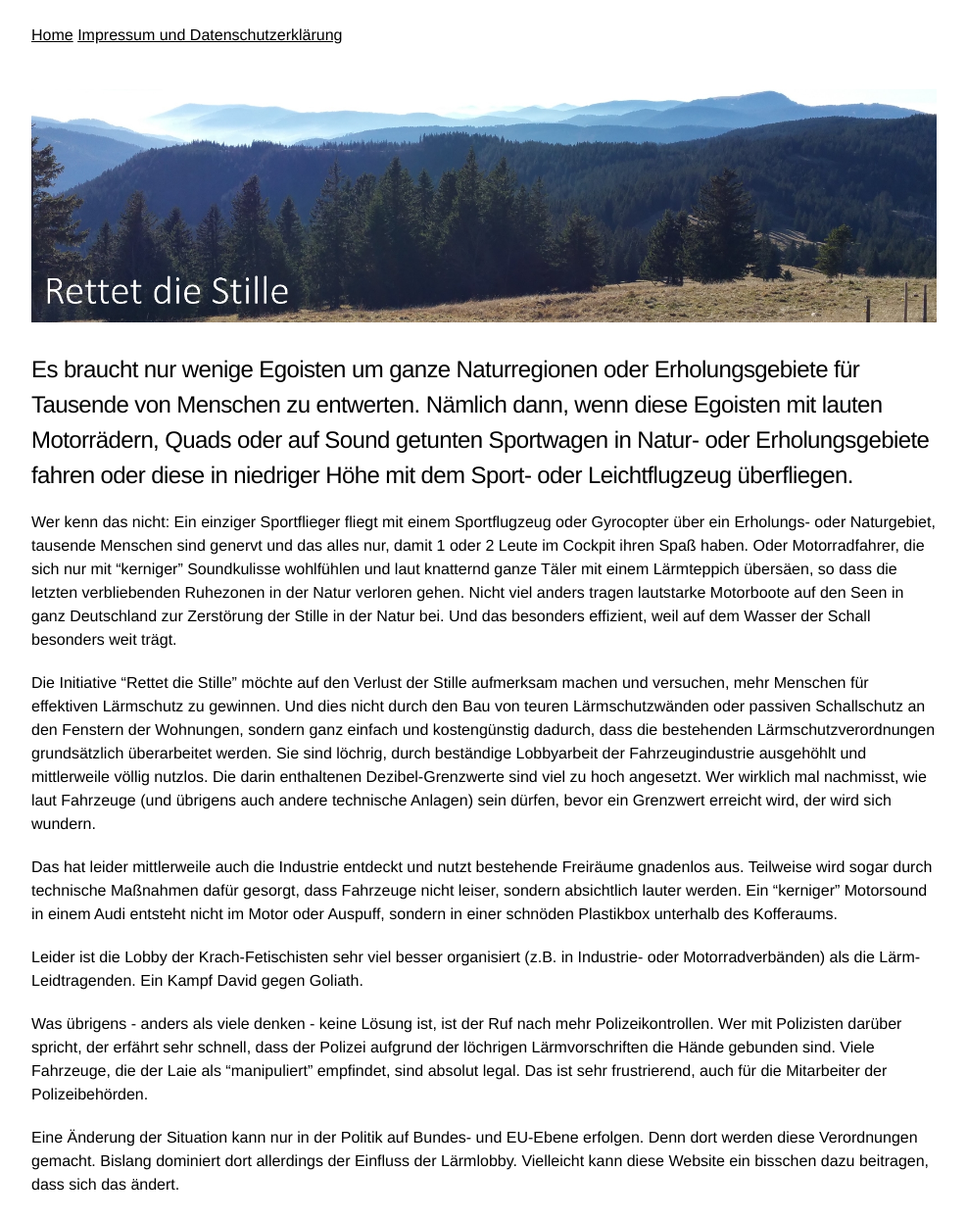
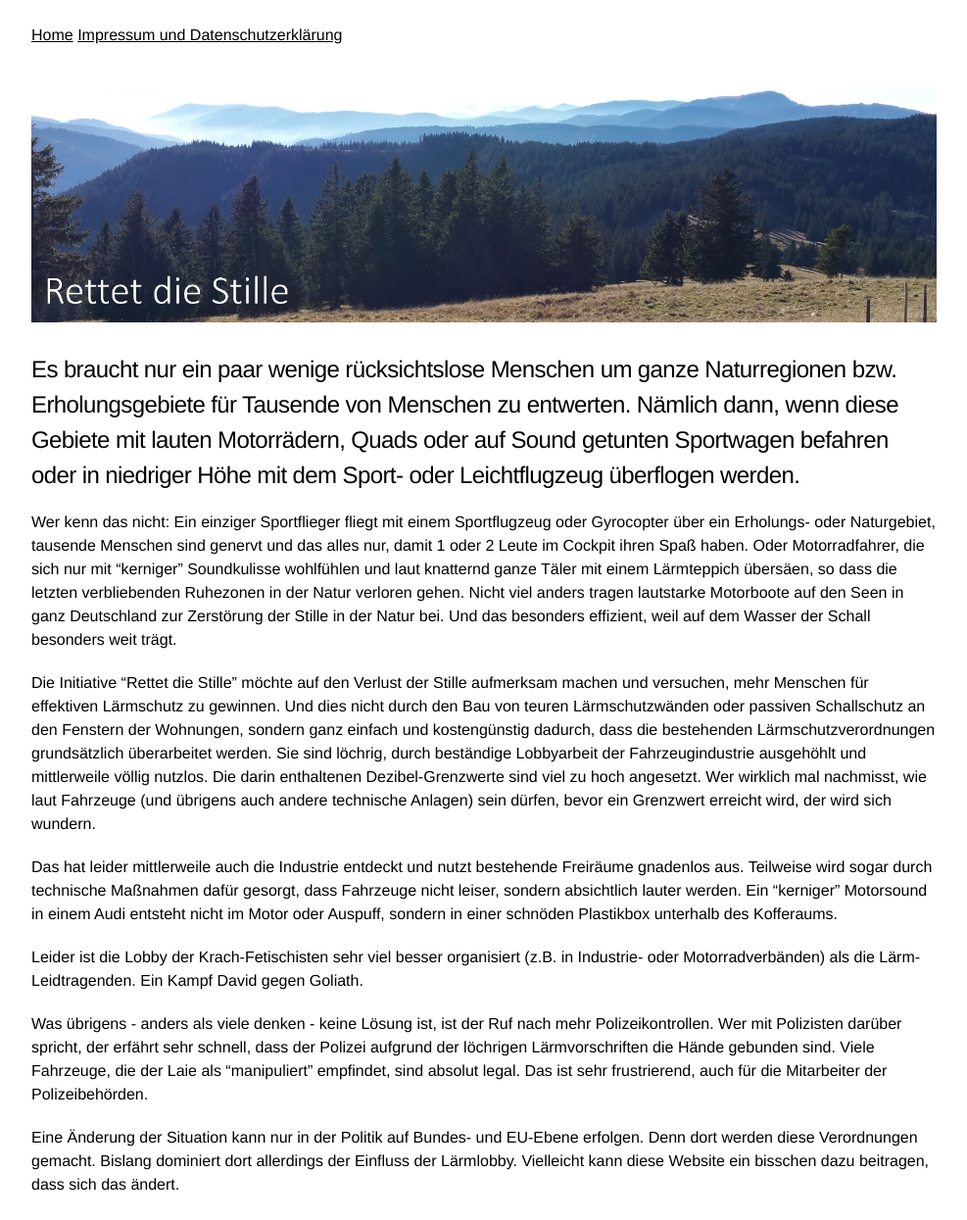
Before and after one commit to rettet-die-stille/rettet-die-stille.github.io, a Jekyll site: the page built from index.md, in a window 1280 px wide. Shown: the whole page at 98% size, without its empty margins (146-1133 px from the left). Built offline with Jekyll 4.4.1, drawn with Linux system fonts in a browser that asks for light colours.

Commit message:
Update index.md

```diff
--- a/index.md
+++ b/index.md
@@ -3,7 +3,7 @@ layout: default
 ---
 ![Intro](assets/images/schwarzwald3.jpg)
 
-## Es braucht nur wenige Egoisten um ganze Naturregionen oder Erholungsgebiete für Tausende von Menschen zu entwerten. Nämlich dann, wenn diese Egoisten mit lauten Motorrädern, Quads oder auf Sound getunten Sportwagen in Natur- oder Erholungsgebiete fahren oder diese in niedriger Höhe mit dem Sport- oder Leichtflugzeug überfliegen.
+## Es braucht nur ein paar wenige rücksichtslose Menschen um ganze Naturregionen bzw. Erholungsgebiete für Tausende von Menschen zu entwerten. Nämlich dann, wenn diese Gebiete mit lauten Motorrädern, Quads oder auf Sound getunten Sportwagen befahren oder in niedriger Höhe mit dem Sport- oder Leichtflugzeug überflogen werden.
 
 Wer kenn das nicht: Ein einziger Sportflieger fliegt mit einem Sportflugzeug oder Gyrocopter über ein Erholungs- oder Naturgebiet, tausende Menschen sind genervt und das alles nur, damit 1 oder 2 Leute im Cockpit ihren Spaß haben. Oder Motorradfahrer, die sich nur mit "kerniger" Soundkulisse wohlfühlen und laut knatternd ganze Täler mit einem Lärmteppich übersäen, so dass die letzten verbliebenden Ruhezonen in der Natur verloren gehen. Nicht viel anders tragen lautstarke Motorboote auf den Seen in ganz Deutschland zur Zerstörung der Stille in der Natur bei. Und das besonders effizient, weil auf dem Wasser der Schall besonders weit trägt.
 
```
